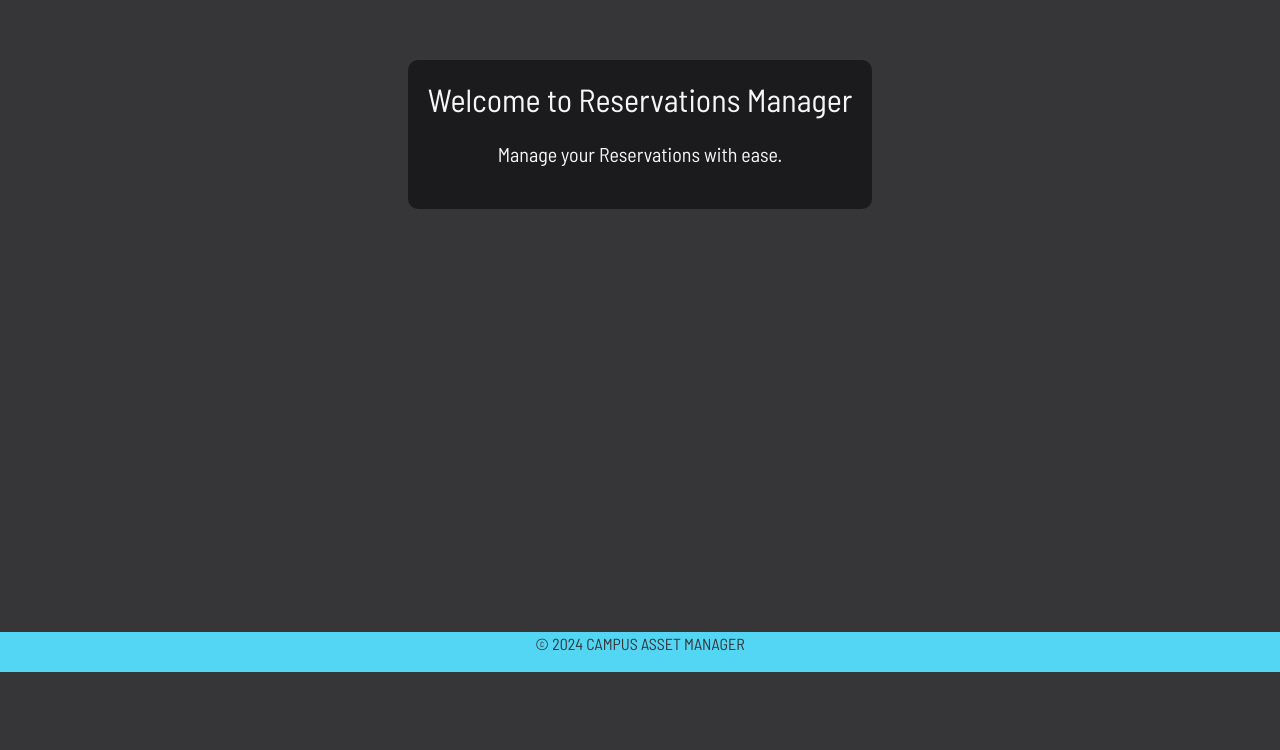
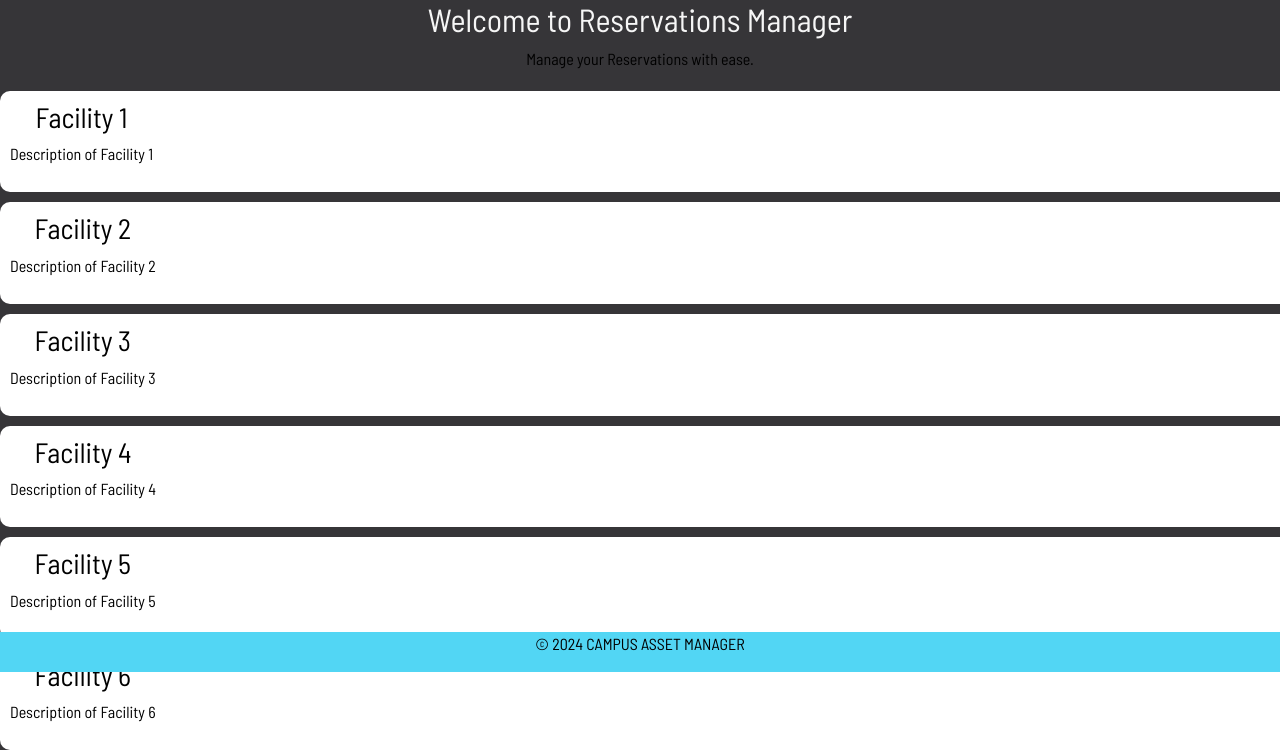
Before and after one commit to ahmedprgice/Reservation-System, a Django app: page /reservations/ in a window 1280 px wide. Shown: the part 128-878 px from the top of the page. Before the commit the page ends 800 px from the top, so only its background shows below. Run offline with Django 5.2, Linux system fonts and the light colour scheme; some libraries are stand-ins or nearby versions.

Commit message:
first simple version of the reservation and facilities page have more ideas will add them later

```diff
--- a/CAM/CAM/settings.py
+++ b/CAM/CAM/settings.py
@@ -121,7 +121,9 @@ USE_TZ = True
 
 STATIC_URL = '/static/'
 
-
+STATICFILES_DIRS = [
+    BASE_DIR / "static",
+]
 
 # Default primary key field type
 # https://docs.djangoproject.com/en/5.0/ref/settings/#default-auto-field
--- a/CAM/main/static/css/styles.css
+++ b/CAM/main/static/css/styles.css
@@ -126,3 +126,78 @@ button:hover{
     padding-top: 40px;
     padding-bottom: 60px;
 }
+
+
+/* reservation.css */
+
+/* Style for the content wrapper */
+.content-wrapper {
+    max-width: 17000px; /* Adjust max-width as needed */
+    margin: 0 auto; /* Center the content horizontally */
+    padding: 20px;
+    width:1300px;
+
+}
+
+/* Style for the background section */
+.background-section {
+    background-color: #f0f0f0; /* Light gray background color */
+    padding: 20px;
+    border-radius: 10px; /* Rounded corners */
+}
+
+/* Style for the content within the background section */
+.content {
+    text-align: center; /* Center align text */
+    margin-bottom: 20px; /* Add some bottom margin */
+}
+
+/* Style for the image container */
+.image-container {
+    text-align: center; /* Center align images */
+}
+
+/* Style for individual images */
+.image-container img {
+    max-width: 725px; /* Set maximum width */
+    height: 350px; /* Maintain aspect ratio */
+    margin-bottom: 10px; /* Add some bottom margin */
+    border: 2px solid #ccc; /* Gray border */
+    border-radius: 5px; /* Rounded corners */
+    transition: transform 0.3s ease;
+    margin:15px;
+}
+
+.image-container img:hover {
+    transform: scale(1.1); /* Scale up the image on hover */
+}
+
+
+/* Add this CSS to your existing stylesheet */
+/* Add this CSS to your existing stylesheet */
+
+/* Style for white wrappers */
+.content-wrapper white-wrapper{
+    transition: transform 0.5s ease; /* Slower transition */
+}
+.white-wrapper {
+    background-color: #fff; /* White background color */
+    padding: 10px;
+    display: flex;
+    margin-top: 10px; /* Add margin between wrappers */
+    border-radius: 10px; /* Rounded corners */
+
+}
+
+.white-wrapper:hover{
+    transform: scale(1.1);
+}
+
+/* Style for content within white wrappers */
+.white-content {
+    text-align: center; /* Center align text */
+}
+
+h3,p{
+    color: black;
+}
--- a/CAM/main/templates/main/reservations.html
+++ b/CAM/main/templates/main/reservations.html
@@ -1,17 +1,64 @@
-{%extends 'main/base.html'%}
 
-{%block title%}Reservations{%endblock%}
+{% extends 'main/base.html' %}
 
-{%block content%}
+{% block title %}Facilities{% endblock %}
+
+{% block content %}
 <!-- Main content area -->
- <div class="content-wrapper">
-    <!-- New section for background image -->
-    <section class="background-section">
 <div class="content">
     <!-- Add any content you want to display over the background image -->
     <h2>Welcome to Reservations Manager</h2>
     <p>Manage your Reservations with ease.</p>
 </div>
-    </section>
+
+<!-- First white wrapper -->
+<div class="content-wrapper white-wrapper">
+    <div class="white-content">
+        <h3>Facility 1</h3>
+        <p>Description of Facility 1</p>
     </div>
-{%endblock%}
+</div>
+
+<!-- Second white wrapper -->
+<div class="content-wrapper white-wrapper">
+    <div class="white-content">
+        <h3>Facility 2</h3>
+        <p>Description of Facility 2</p>
+    </div>
+</div>
+
+<div class="content-wrapper white-wrapper">
+    <div class="white-content">
+        <h3>Facility 3</h3>
+        <p>Description of Facility 3</p>
+    </div>
+</div>
+
+
+<div class="content-wrapper white-wrapper">
+    <div class="white-content">
+        <h3>Facility 4</h3>
+        <p>Description of Facility 4</p>
+    </div>
+</div>
+
+
+<div class="content-wrapper white-wrapper">
+    <div class="white-content">
+        <h3>Facility 5</h3>
+        <p>Description of Facility 5</p>
+    </div>
+</div>
+
+
+<div class="content-wrapper white-wrapper">
+    <div class="white-content">
+        <h3>Facility 6</h3>
+        <p>Description of Facility 6</p>
+    </div>
+</div>
+
+
+<!-- Add more white wrappers as needed -->
+
+{% endblock %}
```
Also changed, not shown: CAM/main/static/css/facilities.css (added, +142 -0 lines), CAM/main/static/css/reservations.css (added, +36 -0 lines), CAM/main/templates/main/facilities.html (+27 -8 lines), CAM/db.sqlite3, CAM/main/migrations/0002_reservation_venu_image.py (added), CAM/main/static/imgs/class1.png (added), CAM/main/static/imgs/class2.png (added). Lines whose indentation alone changed are shown as unchanged.
